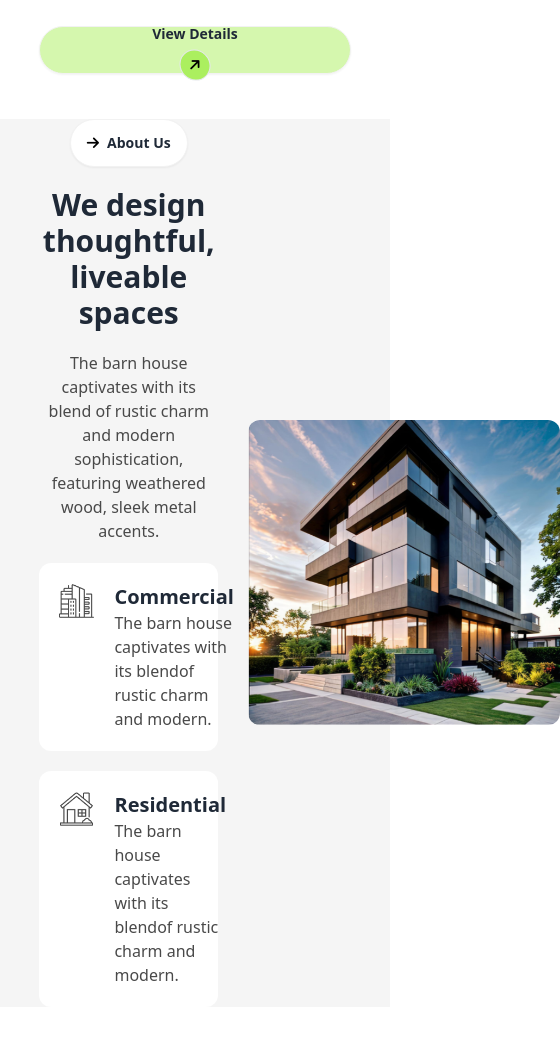
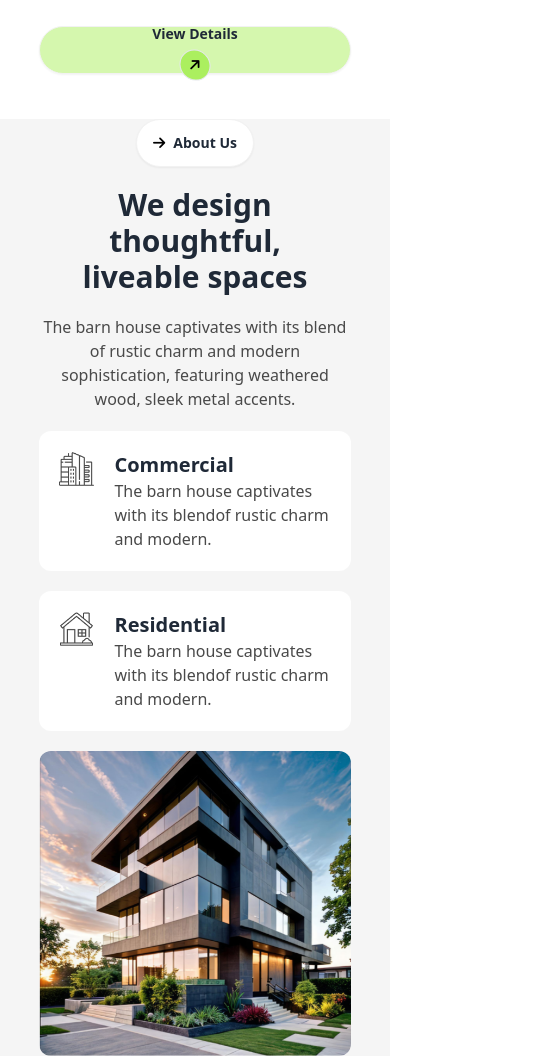
Before and after one commit to JHSiam/PhAssignment3, a plain HTML site: page index.html in a window 390 px wide. Shown: the part 698-1757 px from the top of the page, 560 px wide, since content can reach past the window. Drawn offline with nearby package versions, Linux system fonts and the light colour scheme.

Commit message:
bug fixed

```diff
--- a/index.html
+++ b/index.html
@@ -124,7 +124,7 @@
     </header>
 
     <main class="bg-[#F5F5F5]">
-        <section class="w-[80%] mx-auto space-y-[20px] lg: flex justify-between justify-items-center items-center space-x-[30px]">
+        <section class="w-[80%] mx-auto space-y-[20px] lg:flex lg:justify-between lg:justify-items-center lg:items-center lg:space-x-[30px]">
 
             <div class="space-y-[20px]">
                 <div class="text-center lg:text-left">
@@ -161,6 +161,8 @@
 
 
         </section>
+
+
     </main>
 
     <footer>
```
